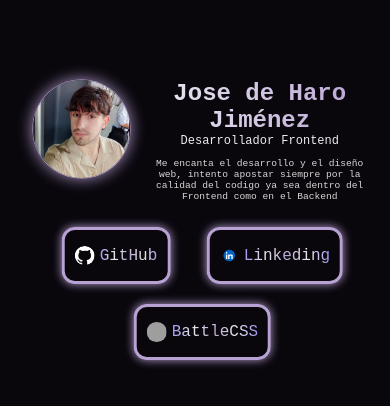
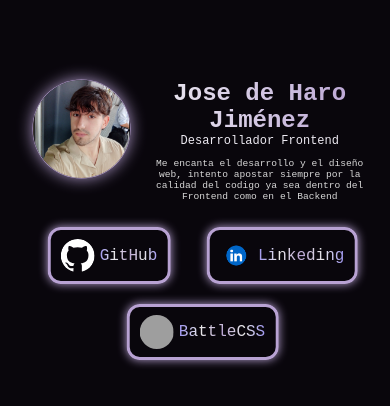
Before and after one commit to Josehaap/portfolio-react, a React (Vite) app: page / in a window 390 px wide. Shown: the top 406 px of the page. Built offline with nearby package versions, Linux system fonts and the light colour scheme; grey boxes are pictures that could not be loaded; a web font is replaced by a local one.

Commit message:
responsive img

```diff
--- a/src/components/tecnologia/Tecnologia.css
+++ b/src/components/tecnologia/Tecnologia.css
@@ -14,14 +14,14 @@
     box-shadow: 0 0 10px #b8a2d3;
 }
 
-.sectionTech:hover{
-    box-shadow: 0 0 25px rgba(0, 255, 242, 0.452),  inset 0 0 10px rgba(0, 255, 242, 0.452);
+.sectionTech:hover {
+    box-shadow: 0 0 25px rgba(0, 255, 242, 0.452), inset 0 0 10px rgba(0, 255, 242, 0.452);
     border: 3px solid rgb(0, 255, 242);
 }
 
 .sectionTech>img {
-    width: 5vmin;
-    height: 5vmin;
+    width: clamp(2vw, 20vw, 4vh);
+    height: clamp(4vh, 1vh, 1vh);
     margin-right: 5px;
     border-radius: 50%;
 }
@@ -33,7 +33,8 @@
     background-clip: text;
     -webkit-text-fill-color: transparent;
 }
-.sectionTech:hover > a{
+
+.sectionTech:hover>a {
     background: radial-gradient(circle, rgb(0, 255, 242), #e9e9e9, rgba(0, 255, 242, 0.452));
     background-clip: text;
     -webkit-text-fill-color: transparent;
```
